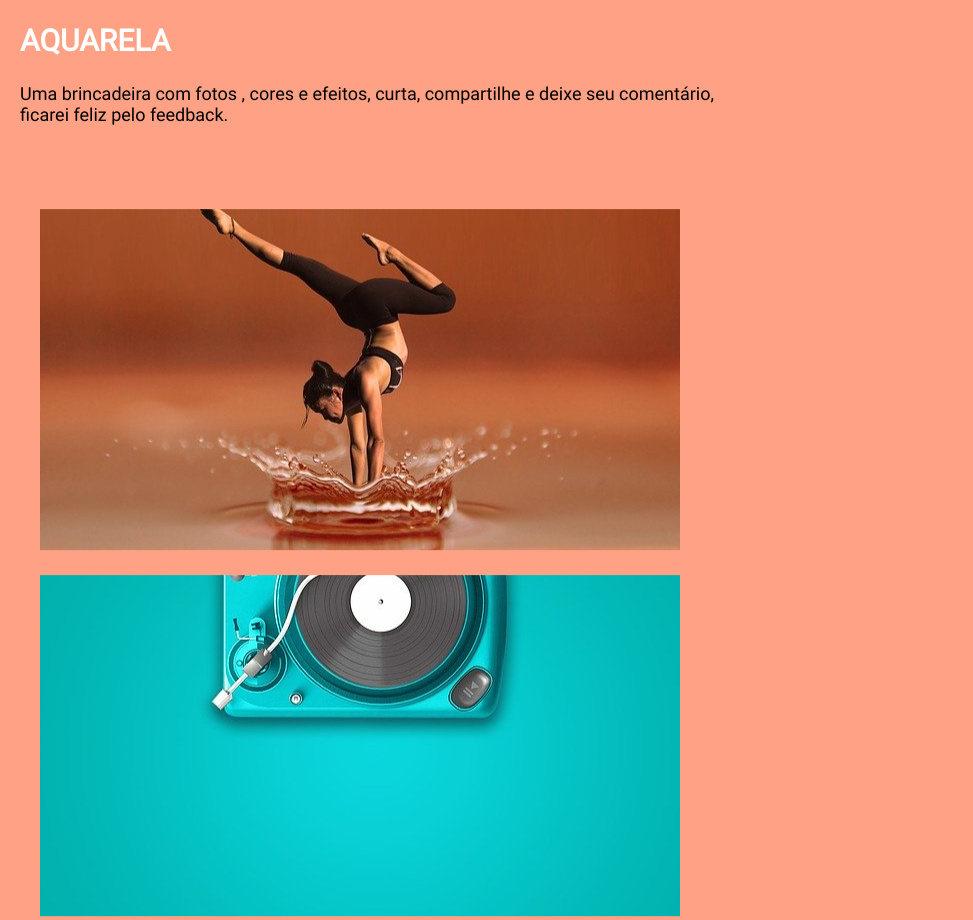
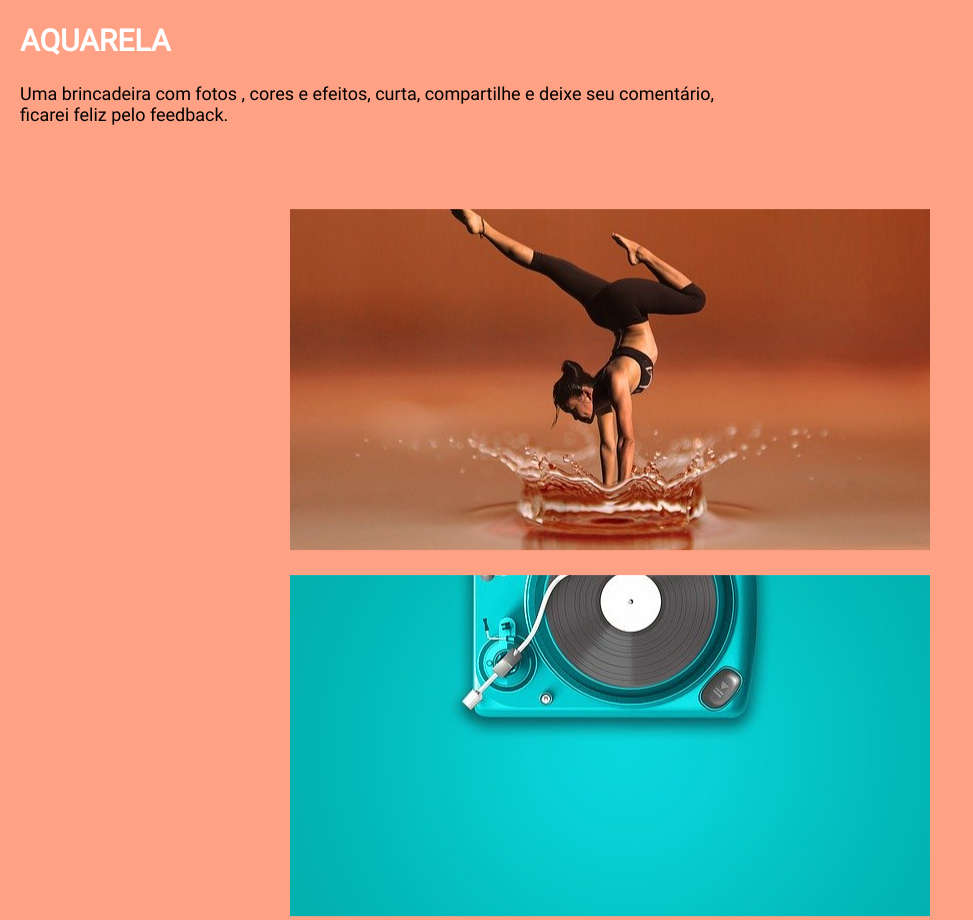
Before and after one commit to KauanJonatas/Beat, a plain HTML site: page index.html in a window 1280 px wide. Shown: the part 467-1387 px from the top of the page, without its empty margins (0-973 px from the left). Drawn offline with Linux system fonts and the light colour scheme.

Commit message:
center imgs

```diff
--- a/style.css
+++ b/style.css
@@ -90,8 +90,10 @@ main{
     font-size: 18px;
 }
 
+
+
 .imagensPort{
-    padding-left: 30px;
+    padding-left: 280px;
 }
 
 .imagensPort img{
```
Also changed, not shown: index.html (+5 -3 lines).
